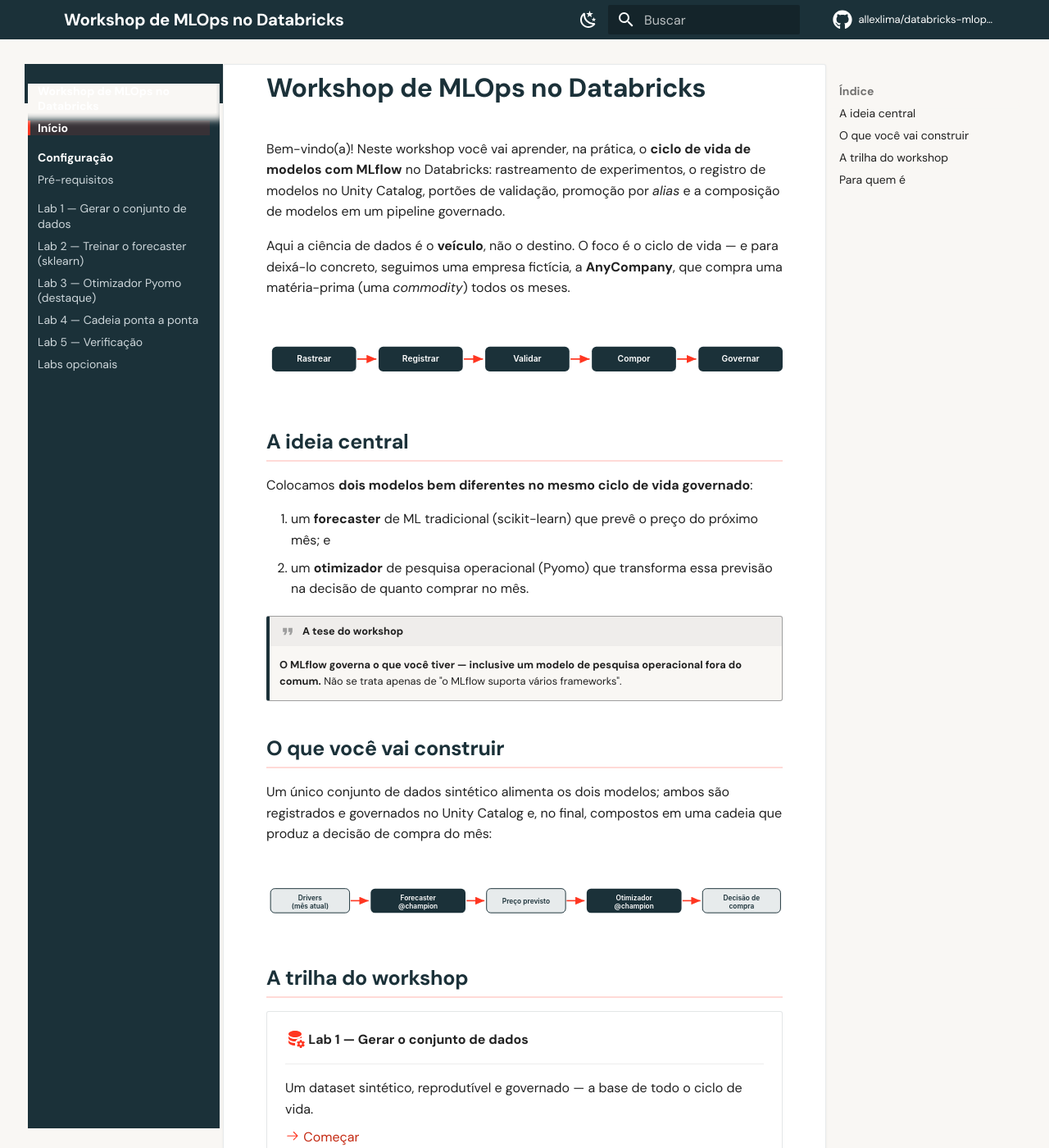
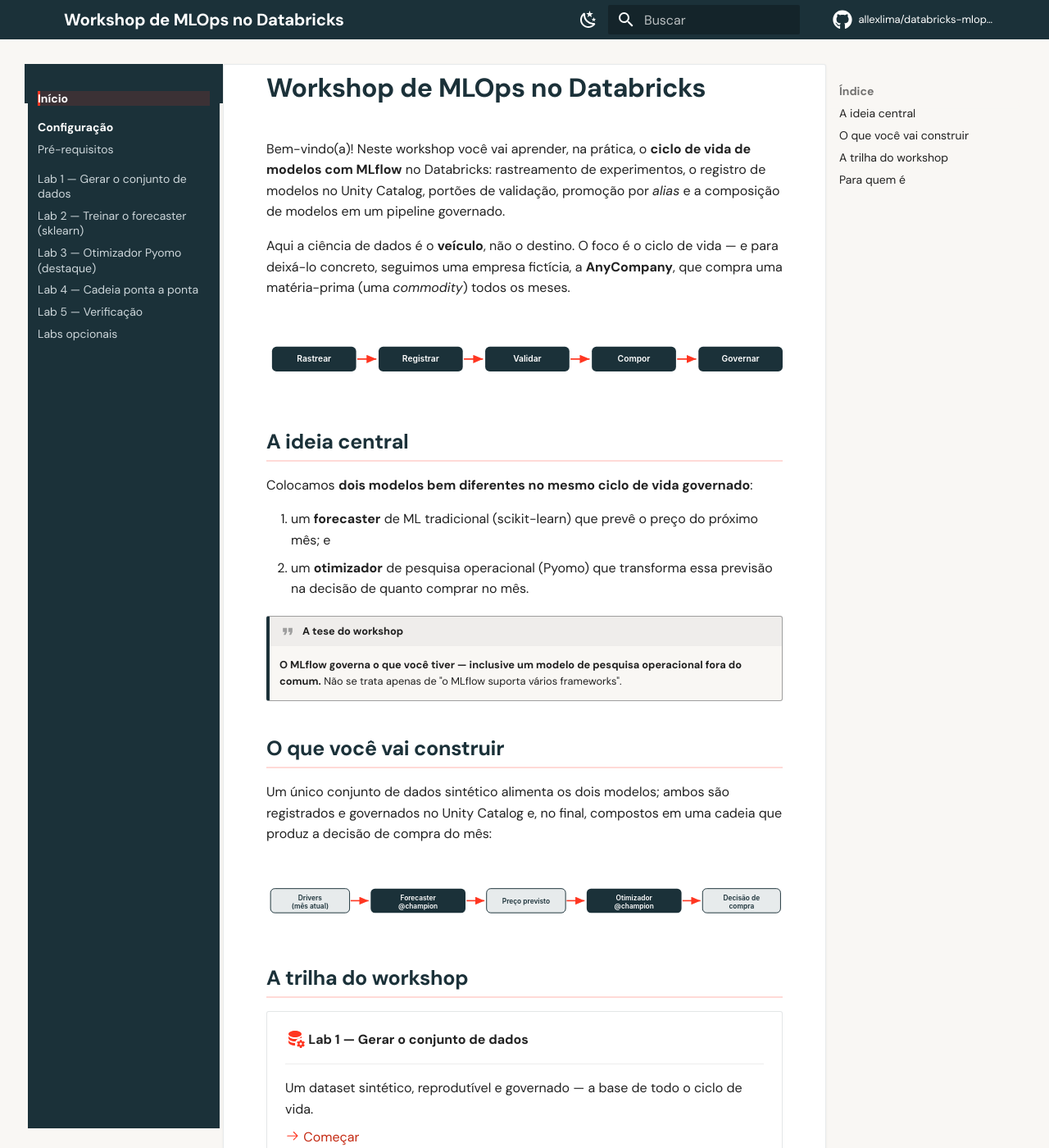
Before and after one commit to allexlima/databricks-mlops-workshop, an MkDocs documentation site: the page built from docs/index.md, in a window 1280 px wide and 1400 px high. Shown: the whole window at 82% size. Built offline with MkDocs 1.6.1 and Material for MkDocs 9.7.7, drawn with Linux system fonts in a browser that asks for light colours; some web fonts are replaced; comment, search, counter and statistics services are not loaded.

Commit message:
fix sidebar: drop duplicate title, align active item

```diff
--- a/docs/stylesheets/custom.css
+++ b/docs/stylesheets/custom.css
@@ -55,6 +55,11 @@
 .md-sidebar--primary {
   background-color: var(--db-navy);
 }
+
+/* The header already shows the site title — hide the duplicate site-title
+   block at the top of the sidebar nav (scoped to the primary nav's own
+   title so section labels are untouched). */
+.md-sidebar--primary .md-nav--primary > .md-nav__title { display: none; }
 .md-sidebar--primary .md-sidebar__scrollwrap { background-color: var(--db-navy); }
 .md-sidebar--primary .md-nav {
   background-color: var(--db-navy);
@@ -65,15 +70,16 @@
 .md-sidebar--primary .md-nav__link { color: #cdd6da; }
 .md-sidebar--primary .md-nav__link:hover { color: #fff; }
 
-/* Active sidebar item: Lava left-border + faint tint (AWS-style) */
+/* Active sidebar item: Lava left-bar + faint tint (AWS-style).
+   Use an inset box-shadow for the bar so the link keeps its place — a
+   negative margin would shift the active row (and its tint) out of
+   alignment with its siblings. */
 .md-sidebar--primary .md-nav__link--active,
 .md-sidebar--primary .md-nav__item .md-nav__link--active {
   color: #fff;
   font-weight: 700;
-  border-left: 3px solid var(--db-lava);
-  background-color: rgba(255, 54, 33, 0.12);
-  margin-left: -0.6rem;
-  padding-left: calc(0.6rem - 3px);
+  background-color: rgba(255, 54, 33, 0.14);
+  box-shadow: inset 3px 0 0 var(--db-lava);
 }
 
 /* Footer: deep navy */
```
